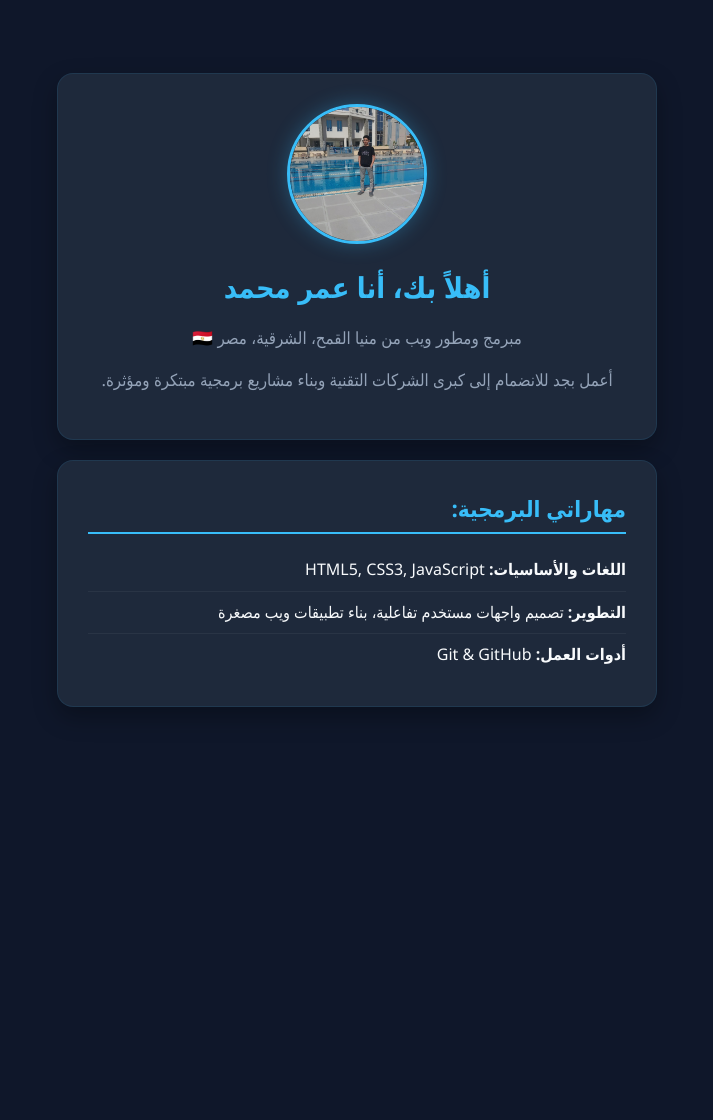
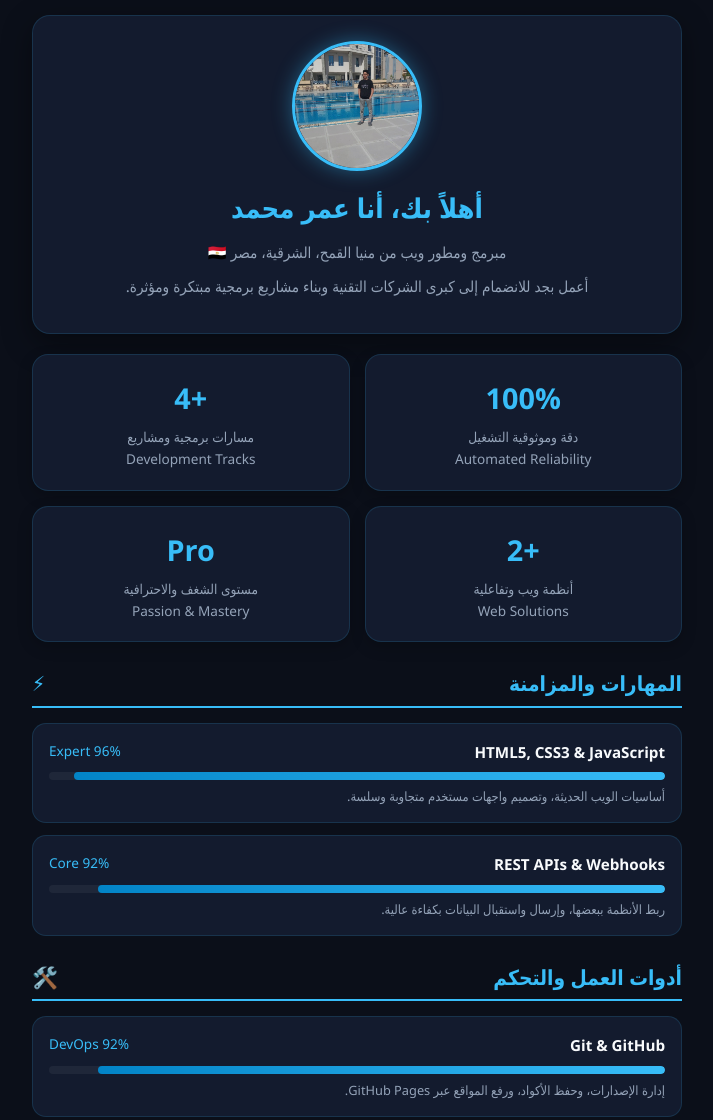
Before and after one commit to ommaarr0/Omar-profile, a plain HTML site: page index.html in a window 1280 px wide. Shown: the whole page, without its empty margins (283-996 px from the left). Before the commit the page ends 800 px from the top, so only its background shows below. Drawn offline with Linux system fonts and the light colour scheme.

Commit message:
Refactor index.html for improved layout and styles
Updated styles and layout for better presentation, including adjustments to padding, margins, and background colors. Added new sections for statistics and skills.

```diff
--- a/index.html
+++ b/index.html
@@ -6,11 +6,12 @@
     <title>عمر محمد | مبرمج ومطور ويب</title>
     <style>
         :root {
-            --bg-color: #0f172a;
-            --card-bg: #1e293b;
+            --bg-color: #0b0f19;
+            --card-bg: #131b2e;
             --text-color: #f8fafc;
             --accent-color: #38bdf8;
             --secondary-text: #94a3b8;
+            --border-color: rgba(56, 189, 248, 0.15);
         }
 
         * {
@@ -24,37 +25,37 @@
             background-color: var(--bg-color);
             color: var(--text-color);
             line-height: 1.6;
-            padding: 20px;
+            padding: 15px;
             display: flex;
             flex-direction: column;
             align-items: center;
-            justify-content: center;
             min-height: 100vh;
         }
 
         .container {
             width: 100%;
-            max-width: 600px;
+            max-width: 650px;
         }
 
+        /* كارت البداية */
         .card {
             background-color: var(--card-bg);
-            border-radius: 16px;
-            padding: 30px;
+            border-radius: 18px;
+            padding: 25px;
             margin-bottom: 20px;
-            box-shadow: 0 10px 25px rgba(0, 0, 0, 0.3);
+            box-shadow: 0 10px 30px rgba(0, 0, 0, 0.4);
             text-align: center;
-            border: 1px solid rgba(56, 189, 248, 0.1);
+            border: 1px solid var(--border-color);
         }
 
         .profile-img-container {
-            width: 140px;
-            height: 140px;
-            margin: 0 auto 20px auto;
+            width: 130px;
+            height: 130px;
+            margin: 0 auto 15px auto;
             border-radius: 50%;
             overflow: hidden;
             border: 3px solid var(--accent-color);
-            box-shadow: 0 0 20px rgba(56, 189, 248, 0.3);
+            box-shadow: 0 0 20px rgba(56, 189, 248, 0.4);
         }
 
         .profile-img {
@@ -65,46 +66,108 @@
 
         h1 {
             color: var(--accent-color);
-            font-size: 1.8rem;
-            margin-bottom: 15px;
+            font-size: 1.7rem;
+            margin-bottom: 10px;
         }
 
         p {
             color: var(--secondary-text);
-            margin-bottom: 15px;
-            font-size: 1.05rem;
+            margin-bottom: 10px;
+            font-size: 0.95rem;
         }
 
-        .skills-list {
-            text-align: right;
-            list-style: none;
-            margin-top: 15px;
+        /* البطاقات الأربع */
+        .stats-grid {
+            display: grid;
+            grid-template-columns: repeat(2, 1fr);
+            gap: 15px;
+            margin-bottom: 20px;
         }
 
-        .skills-list li {
-            padding: 8px 0;
-            border-bottom: 1px solid rgba(255, 255, 255, 0.05);
+        .stat-card {
+            background-color: var(--card-bg);
+            border-radius: 16px;
+            padding: 20px;
+            text-align: center;
+            border: 1px solid var(--border-color);
+            box-shadow: 0 5px 15px rgba(0,0,0,0.2);
+        }
+
+        .stat-number {
+            color: var(--accent-color);
+            font-size: 1.8rem;
+            font-weight: bold;
+            margin-bottom: 5px;
+        }
+
+        .stat-label {
+            color: var(--secondary-text);
+            font-size: 0.85rem;
+        }
+
+        /* أقسام المهارات وأشرطة التقدم */
+        .section-title {
+            color: var(--accent-color);
+            font-size: 1.3rem;
+            margin: 25px 0 15px 0;
+            text-align: right;
+            border-bottom: 2px solid var(--accent-color);
+            padding-bottom: 5px;
+            display: flex;
+            justify-content: space-between;
+            align-items: center;
+        }
+
+        .skill-item {
+            background-color: var(--card-bg);
+            border-radius: 14px;
+            padding: 16px;
+            margin-bottom: 12px;
+            border: 1px solid var(--border-color);
+        }
+
+        .skill-info {
+            display: flex;
+            justify-content: space-between;
+            margin-bottom: 8px;
+            font-size: 0.95rem;
+        }
+
+        .skill-name {
+            font-weight: bold;
             color: var(--text-color);
         }
 
-        .skills-list li:last-child {
-            border-bottom: none;
+        .skill-level {
+            color: var(--accent-color);
+            font-size: 0.85rem;
         }
 
-        .section-title {
-            color: var(--accent-color);
-            font-size: 1.4rem;
-            margin-bottom: 15px;
-            text-align: right;
-            border-bottom: 2px solid var(--accent-color);
-            padding-bottom: 5px;
+        .progress-bar {
+            width: 100%;
+            height: 8px;
+            background-color: rgba(255, 255, 255, 0.05);
+            border-radius: 4px;
+            overflow: hidden;
+        }
+
+        .progress-fill {
+            height: 100%;
+            background: linear-gradient(90deg, #0284c7, var(--accent-color));
+            border-radius: 4px;
+        }
+
+        .skill-desc {
+            color: var(--secondary-text);
+            font-size: 0.8rem;
+            margin-top: 6px;
         }
     </style>
 </head>
 <body>
 
     <div class="container">
-        <!-- قسم التعريف الشخصي -->
+        <!-- 1. قسم التعريف الشخصي -->
         <div class="card">
             <div class="profile-img-container">
                 <img src="IMG-20260531-WA0007~2.jpg" alt="عمر محمد" class="profile-img">
@@ -114,15 +177,59 @@
             <p>أعمل بجد للانضمام إلى كبرى الشركات التقنية وبناء مشاريع برمجية مبتكرة ومؤثرة.</p>
         </div>
 
-        <!-- قسم المهارات -->
-        <div class="card">
-            <h2 class="section-title">مهاراتي البرمجية:</h2>
-            <ul class="skills-list">
-                <li><strong>اللغات والأساسيات:</strong> HTML5, CSS3, JavaScript</li>
-                <li><strong>التطوير:</strong> تصميم واجهات مستخدم تفاعلية، بناء تطبيقات ويب مصغرة</li>
-                <li><strong>أدوات العمل:</strong> Git & GitHub</li>
-            </ul>
+        <!-- 2. بطاقات الإحصائيات الأربع -->
+        <div class="stats-grid">
+            <div class="stat-card">
+                <div class="stat-number">100%</div>
+                <div class="stat-label">دقة وموثوقية التشغيل<br>Automated Reliability</div>
+            </div>
+            <div class="stat-card">
+                <div class="stat-number">+4</div>
+                <div class="stat-label">مسارات برمجية ومشاريع<br>Development Tracks</div>
+            </div>
+            <div class="stat-card">
+                <div class="stat-number">+2</div>
+                <div class="stat-label">أنظمة ويب وتفاعلية<br>Web Solutions</div>
+            </div>
+            <div class="stat-card">
+                <div class="stat-number">Pro</div>
+                <div class="stat-label">مستوى الشغف والاحترافية<br>Passion & Mastery</div>
+            </div>
         </div>
+
+        <!-- 3. المهارات والمزامنة -->
+        <h2 class="section-title"><span>المهارات والمزامنة</span> ⚡</h2>
+
+        <div class="skill-item">
+            <div class="skill-info">
+                <span class="skill-name">HTML5, CSS3 & JavaScript</span>
+                <span class="skill-level">96% Expert</span>
+            </div>
+            <div class="progress-bar"><div class="progress-fill" style="width: 96%;"></div></div>
+            <div class="skill-desc">أساسيات الويب الحديثة، وتصميم واجهات مستخدم متجاوبة وسلسة.</div>
+        </div>
+
+        <div class="skill-item">
+            <div class="skill-info">
+                <span class="skill-name">REST APIs & Webhooks</span>
+                <span class="skill-level">92% Core</span>
+            </div>
+            <div class="progress-bar"><div class="progress-fill" style="width: 92%;"></div></div>
+            <div class="skill-desc">ربط الأنظمة ببعضها، وإرسال واستقبال البيانات بكفاءة عالية.</div>
+        </div>
+
+        <!-- 4. أدوات العمل -->
+        <h2 class="section-title"><span>أدوات العمل والتحكم</span> 🛠️</h2>
+
+        <div class="skill-item">
+            <div class="skill-info">
+                <span class="skill-name">Git & GitHub</span>
+                <span class="skill-level">92% DevOps</span>
+            </div>
+            <div class="progress-bar"><div class="progress-fill" style="width: 92%;"></div></div>
+            <div class="skill-desc">إدارة الإصدارات، وحفظ الأكواد، ورفع المواقع عبر GitHub Pages.</div>
+        </div>
+
     </div>
 
 </body>
```
